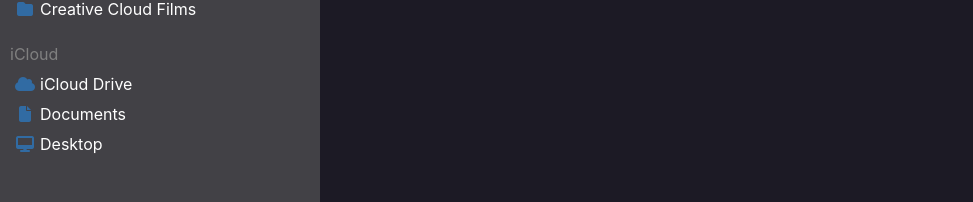
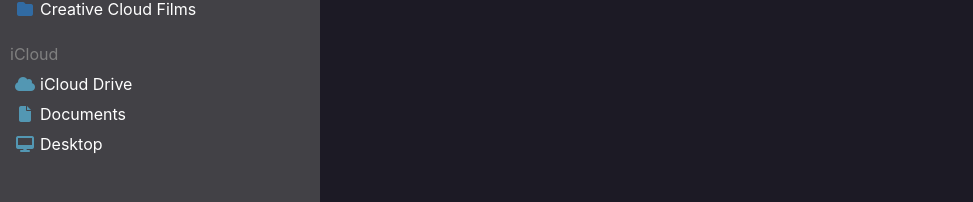
Before and after one commit to abhisheksarwan/fileex, a React (Create React App) app: page / in a window 1280 px wide. Shown: the part 329-531 px from the top of the page, without its empty margins (0-973 px from the left). Built offline with nearby package versions, Linux system fonts and the light colour scheme.

Commit message:
fixed  sidebar icon colors and fixed text wrap

```diff
--- a/src/components/SidebarOption/SidebarOption.css
+++ b/src/components/SidebarOption/SidebarOption.css
@@ -7,6 +7,9 @@
 .sidebar_option_name {
     color: white;
     margin-left: 5px;
+    overflow: hidden;
+    text-overflow: ellipsis;
+    white-space: nowrap;
 }
 
 .sidebar_option:hover {
--- a/src/seedFolders.js
+++ b/src/seedFolders.js
@@ -110,7 +110,7 @@ export default [
               id: "iclouddrive",
               icon: "cloud",
               iconType:"s",
-              iconColor:"#316ba3",
+              iconColor:"#5397b3",
               subFolder: [
               { name: "New Folder 1" },
               { name: "New Folder 2" },
@@ -122,7 +122,7 @@ export default [
         id: "documents",
         icon: "file",
         iconType:"s",
-        iconColor:"#316ba3",
+        iconColor:"#5397b3",
         subFolder: [
         { name: "New Folder 1" },
         { name: "New Folder 2" },
@@ -134,7 +134,7 @@ export default [
         id: "desktop",
         icon: "desktop",
         iconType:"s",
-        iconColor:"#316ba3",
+        iconColor:"#5397b3",
         subFolder: [
         { name: "New Folder 1" },
         { name: "New Folder 2" },
```
